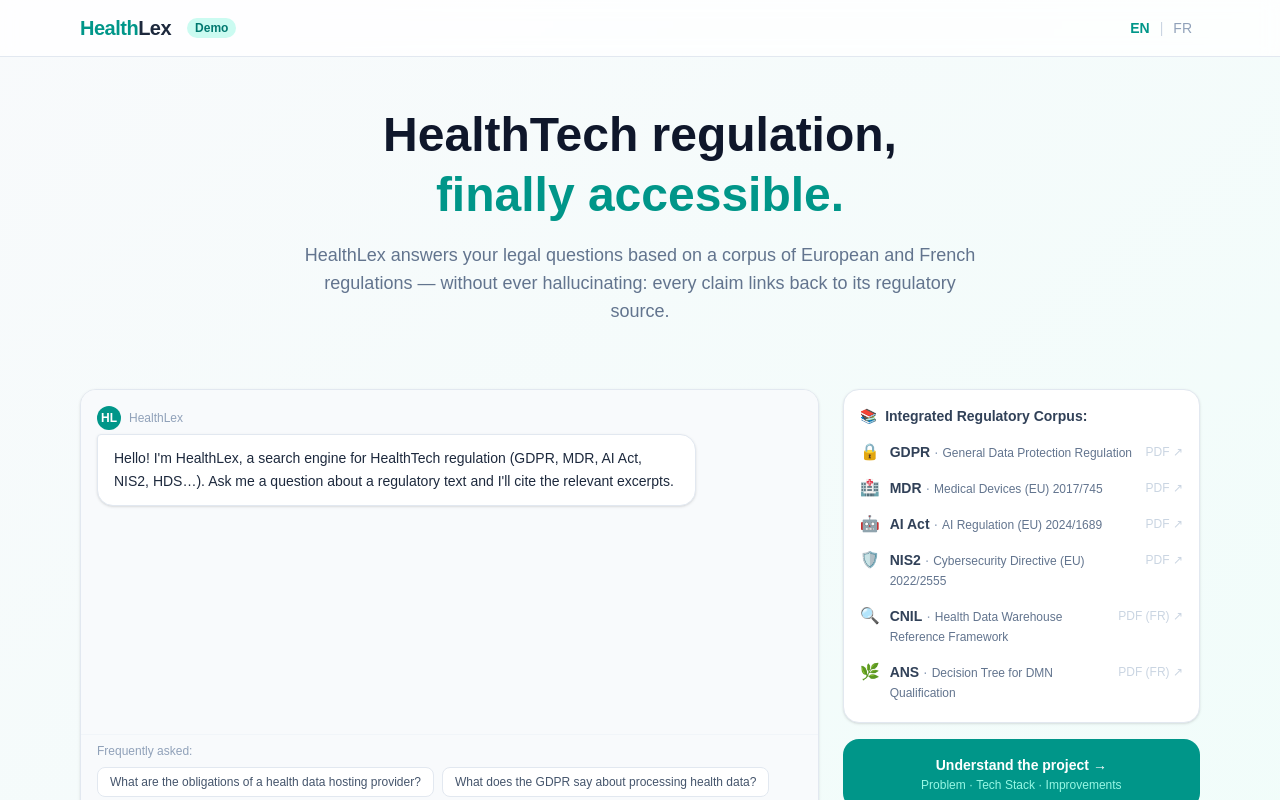
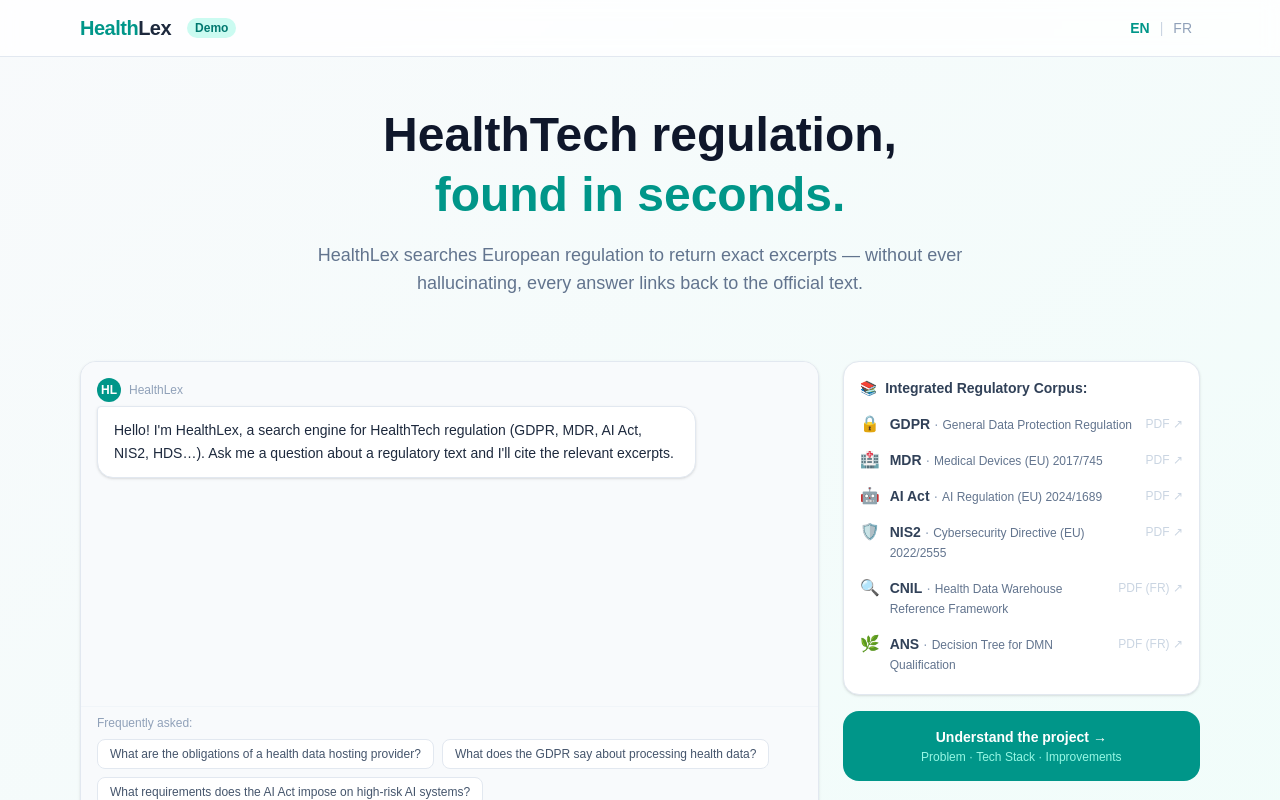
Before and after one commit to samuelpilot86/healthlex, a Next.js app: page / in a window 1280 px wide. Shown: the top 800 px of the page. Built offline with nearby package versions, Linux system fonts and the light colour scheme.

Commit message:
Update hero title and subtitle to reflect documentary search positioning
Co-Authored-By: Claude Sonnet 4.6 <noreply@anthropic.com>

```diff
--- a/app/page.tsx
+++ b/app/page.tsx
@@ -66,9 +66,9 @@ const T = {
   fr: {
     badge: "Démo",
     heroLine1: "La réglementation HealthTech,",
-    heroLine2: "enfin accessible.",
+    heroLine2: "retrouvée en quelques secondes.",
     heroSub:
-      "HealthLex répond à vos questions juridiques sur la base d'un corpus de réglementations européennes et françaises — sans jamais inventer : chaque affirmation renvoie à sa source réglementaire.",
+      "HealthLex parcourt la réglementation européenne pour vous retourner les extraits exacts — sans jamais inventer, chaque réponse renvoie au texte officiel.",
     corpusTitle: "Corpus réglementaire intégré :",
     ctaMain: "Comprendre le projet →",
     ctaSub: "Problème · Stack technique · Améliorations",
@@ -78,9 +78,9 @@ const T = {
   en: {
     badge: "Demo",
     heroLine1: "HealthTech regulation,",
-    heroLine2: "finally accessible.",
+    heroLine2: "found in seconds.",
     heroSub:
-      "HealthLex answers your legal questions based on a corpus of European and French regulations — without ever hallucinating: every claim links back to its regulatory source.",
+      "HealthLex searches European regulation to return exact excerpts — without ever hallucinating, every answer links back to the official text.",
     corpusTitle: "Integrated Regulatory Corpus:",
     ctaMain: "Understand the project →",
     ctaSub: "Problem · Tech Stack · Improvements",
```
